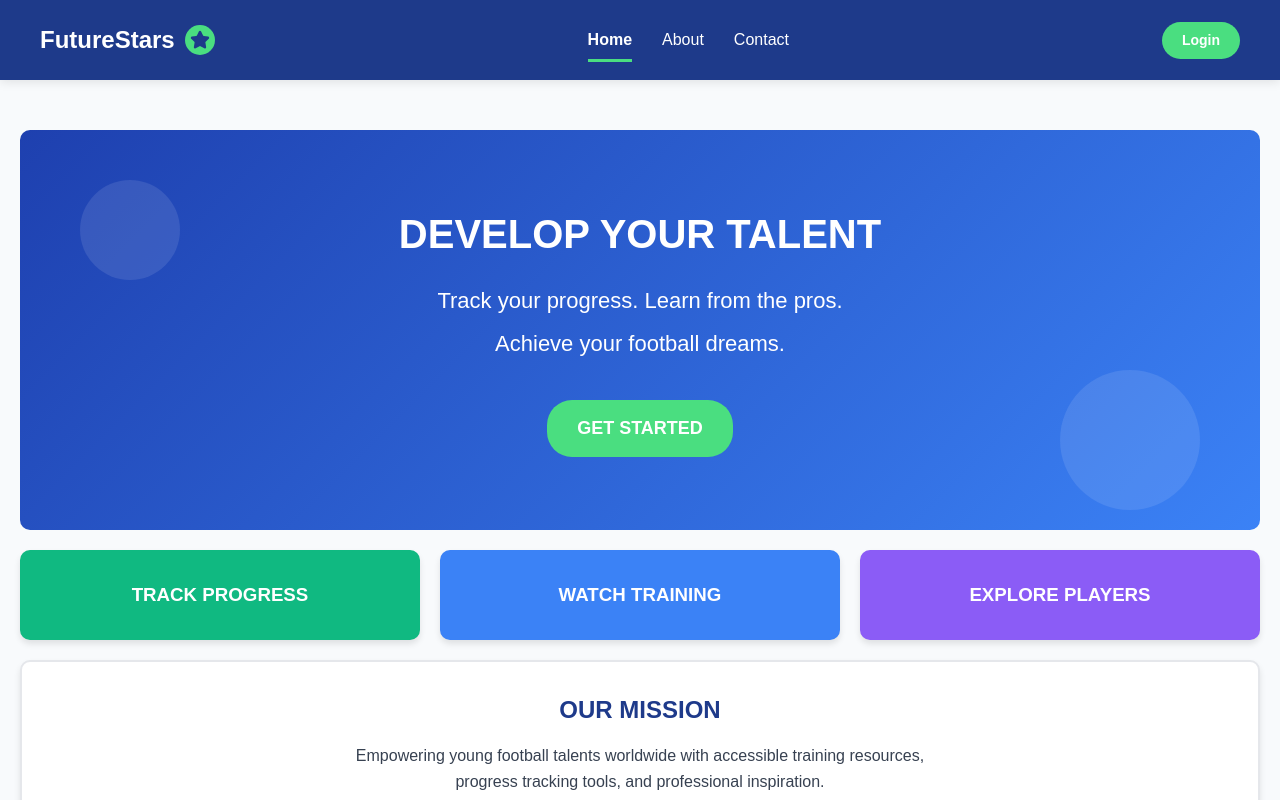
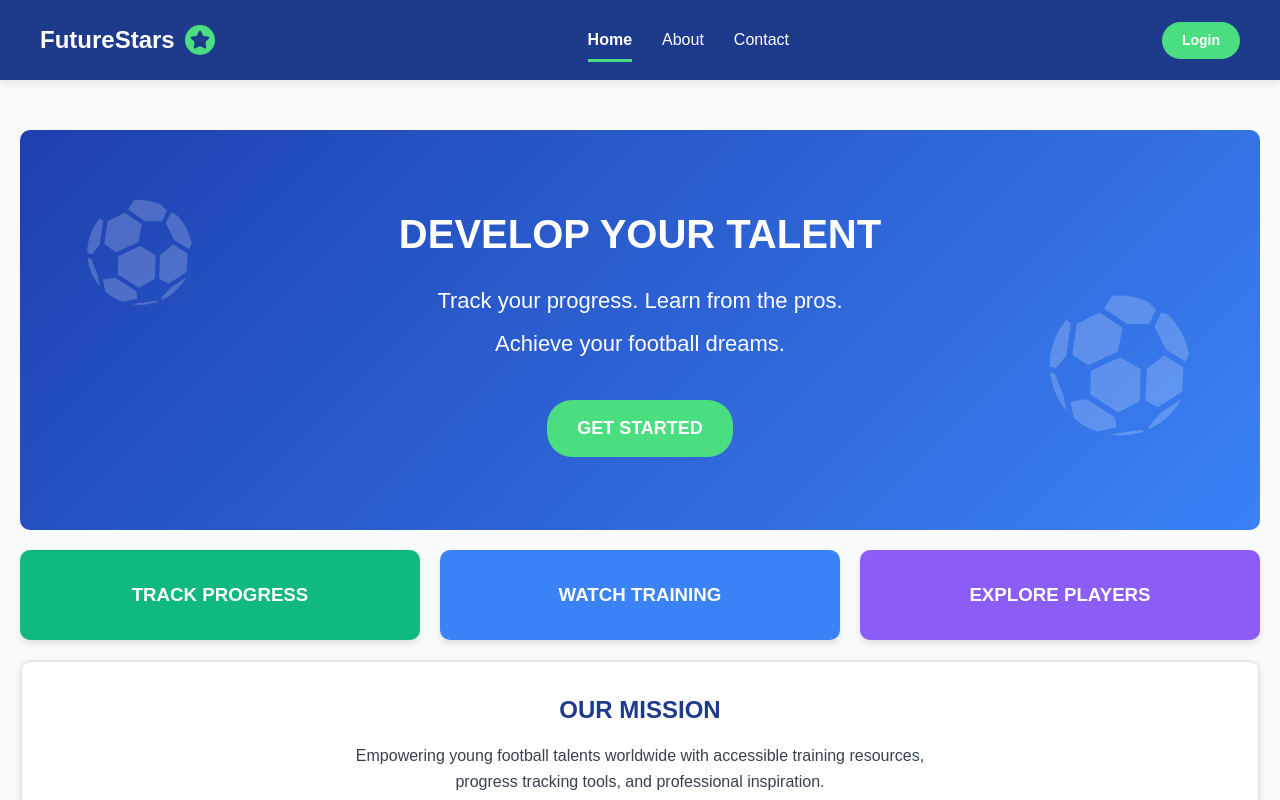
Before and after one commit to tonytone11/BankofAmerica_Capstone, a React (Vite) app: page / in a window 1280 px wide. Shown: the top 800 px of the page. Built offline with nearby package versions, Linux system fonts and the light colour scheme.

Commit message:
refactor: Hero image changes

```diff
--- a/src/pages/Home.jsx
+++ b/src/pages/Home.jsx
@@ -4,6 +4,8 @@ import '../styles/Home.css';
 import Quotes from '../components/Quotes';
 import News from '../components/FootballNews';
 import { isAuthenticated } from '../utils/authUtils';
+import { GiSoccerBall } from "react-icons/gi";
+
 
 const Home = () => {
     const navigate = useNavigate();
@@ -24,6 +26,16 @@ const Home = () => {
             <main className="home-container">
                 {/* Hero Section */}
                 <section className="hero-section">
+                    {/* First soccer ball */}
+                    <div className="soccer-ball-top-left">
+                        <GiSoccerBall />
+                    </div>
+
+                    {/* Second soccer ball */}
+                    <div className="soccer-ball-bottom-right">
+                        <GiSoccerBall />
+                    </div>
+
                     <div className="hero-content">
                         <h1>DEVELOP YOUR TALENT</h1>
                         <h2>Track your progress. Learn from the pros.</h2>
--- a/src/styles/Home.css
+++ b/src/styles/Home.css
@@ -23,7 +23,6 @@
 
 /* Hero Section Styles */
 .hero-section {
-    /* margin-top: 130px; Account for fixed header */
     background: linear-gradient(135deg, #1e40af 0%, #3b82f6 100%);
     height: 400px;
     border-radius: 10px;
@@ -37,28 +36,21 @@
     margin-bottom: 20px;
 }
 
-.hero-section:before {
-    content: '';
+.soccer-ball-top-left {
     position: absolute;
     top: 50px;
     left: 60px;
-    width: 100px;
-    height: 100px;
-    background-color: rgba(255, 255, 255, 0.1);
-    border-radius: 50%;
+    font-size: 120px;
+    color: rgba(255, 255, 255, 0.2);
 }
 
-.hero-section:after {
-    content: '';
+.soccer-ball-bottom-right {
     position: absolute;
     bottom: 20px;
     right: 60px;
-    width: 140px;
-    height: 140px;
-    background-color: rgba(255, 255, 255, 0.1);
-    border-radius: 50%;
+    font-size: 160px;
+    color: rgba(255, 255, 255, 0.2);
 }
-
 .hero-content {
     z-index: 1;
     padding: 20px;
```
Lines whose indentation alone changed are shown as unchanged.
